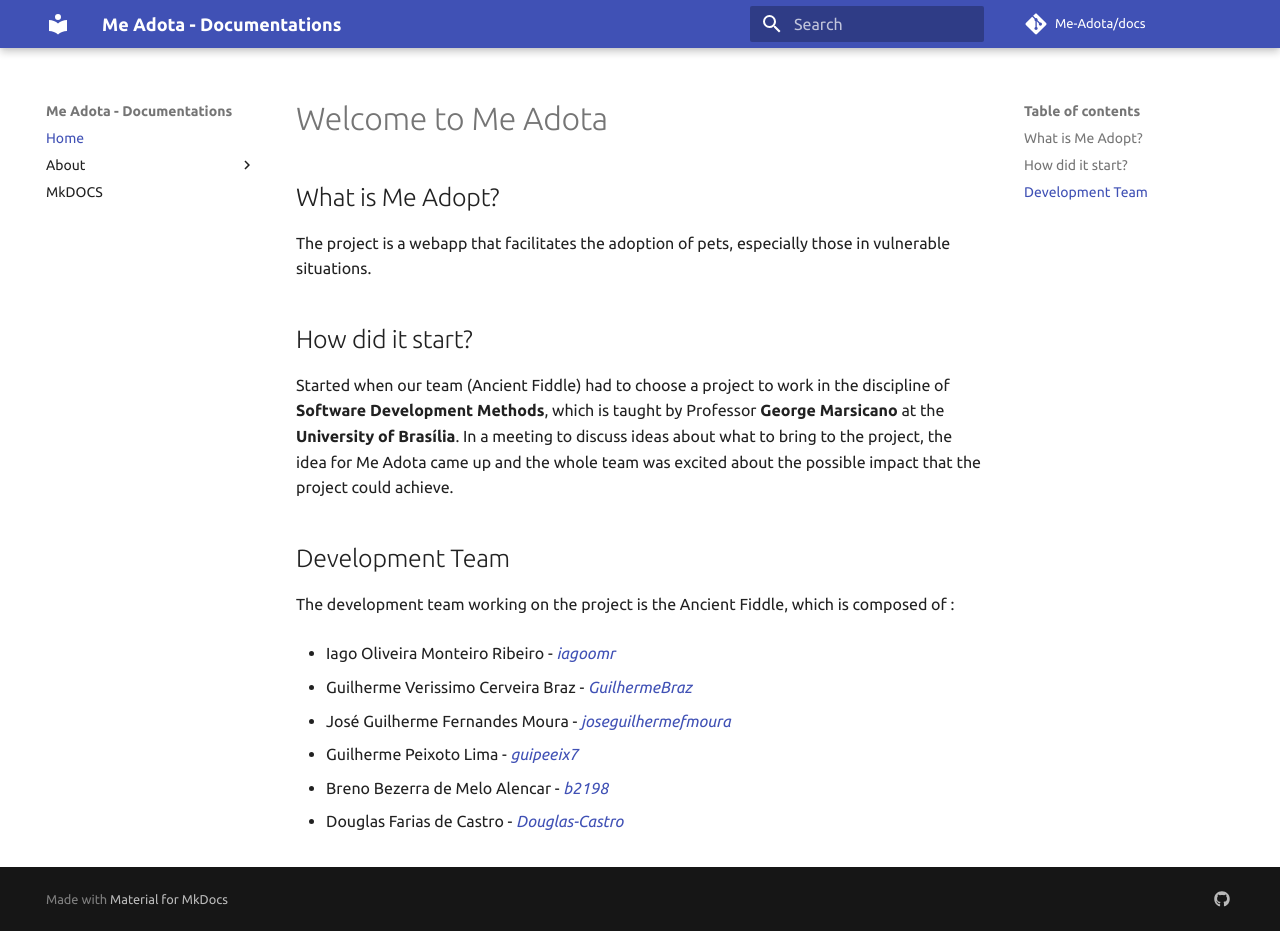
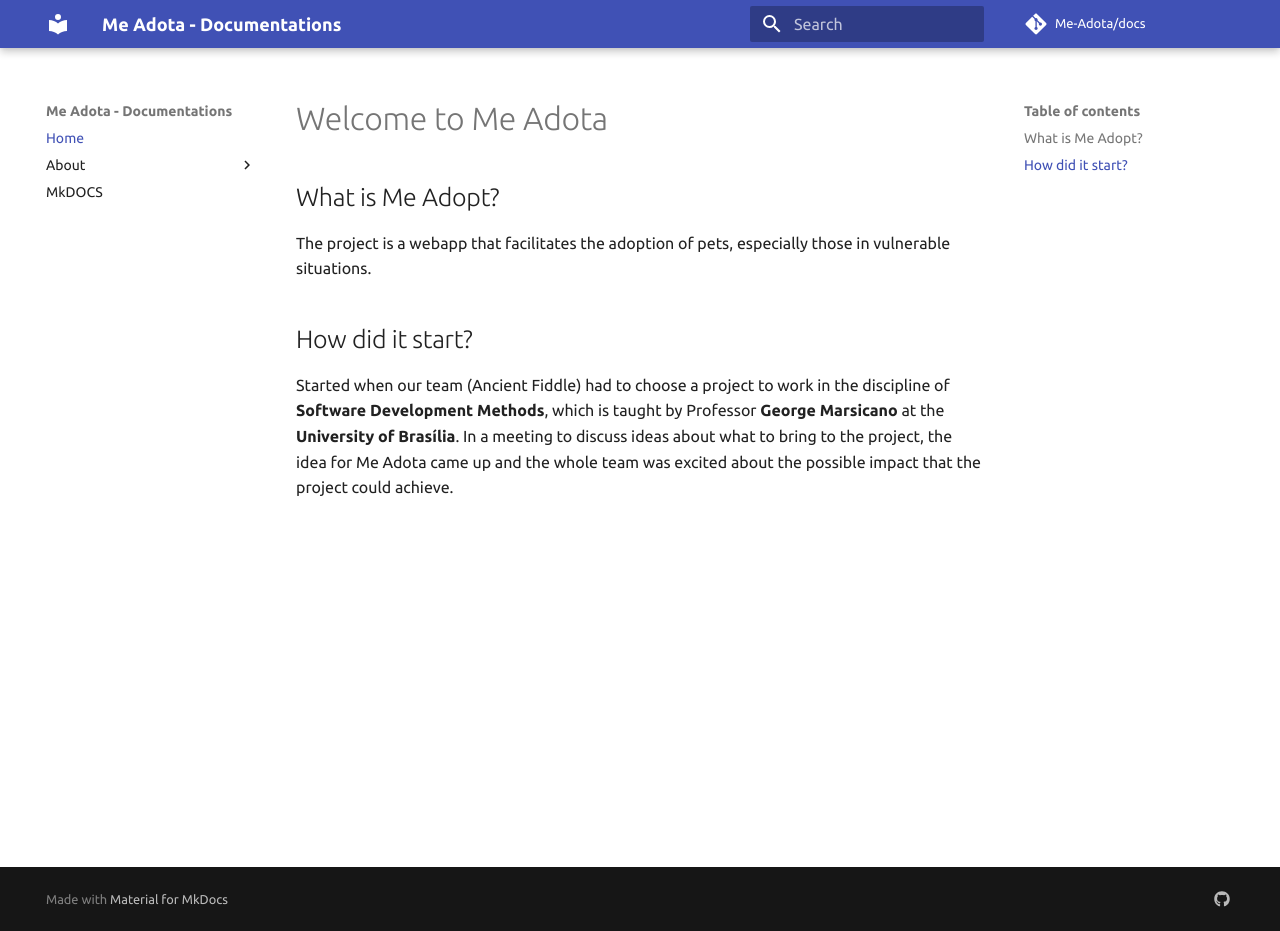
Before and after one commit to Me-Adota/docs, an MkDocs documentation site: the page built from docs/index.md, in a window 1280 px wide and 931 px high. Built offline with MkDocs 1.6.1 and Material for MkDocs 9.7.7, drawn with Linux system fonts in a browser that asks for light colours; comment, search, counter and statistics services are not loaded.

Commit message:
:arrow_up: Update the documentation organization

```diff
--- a/docs/index.md
+++ b/docs/index.md
@@ -7,19 +7,3 @@ The project is a webapp that facilitates the adoption of pets, especially those
 ## How did it start?
 
 Started when our team (Ancient Fiddle) had to choose a project to work in the discipline of **Software Development Methods**, which is taught by Professor **George Marsicano** at the **University of Brasília**. In a meeting to discuss ideas about what to bring to the project, the idea for Me Adota came up and the whole team was excited about the possible impact that the project could achieve.
-
-## Development Team
-
-The development team working on the project is the Ancient Fiddle, which is composed of :
-
-- Iago Oliveira Monteiro Ribeiro - <em><a href="https://github.com/iagoomr" target="_blank">iagoomr</a></em>
-
-- Guilherme Verissimo Cerveira Braz - <em><a href="https://github.com/GuilhermeBraz" target="_blank">GuilhermeBraz</a></em>
-
-- José Guilherme Fernandes Moura - <em><a href="https://github.com/joseguilhermefmoura" target="_blank">joseguilhermefmoura</a></em>
-
-- Guilherme Peixoto Lima - <em><a href="https://github.com/guipeeix7" target="_blank">guipeeix7</a></em>
-
-- Breno Bezerra de Melo Alencar - <em><a href="https://github.com/b2198" target="_blank">b2198</a></em>
-
-- Douglas Farias de Castro - <em><a href="https://github.com/Douglas-Castro" target="_blank">Douglas-Castro</a></em>
--- a/mkdocs.yml
+++ b/mkdocs.yml
@@ -5,6 +5,7 @@ nav:
   - About:
     - Global Information: about/about.md
     - Contributing: about/contributing.md
+    - Development Team: about/devteam.md
   - MkDOCS: mkdocs.md
 theme:
   name: material
```
Also changed, not shown: docs/about/devteam.md (added, +15 -0 lines).
